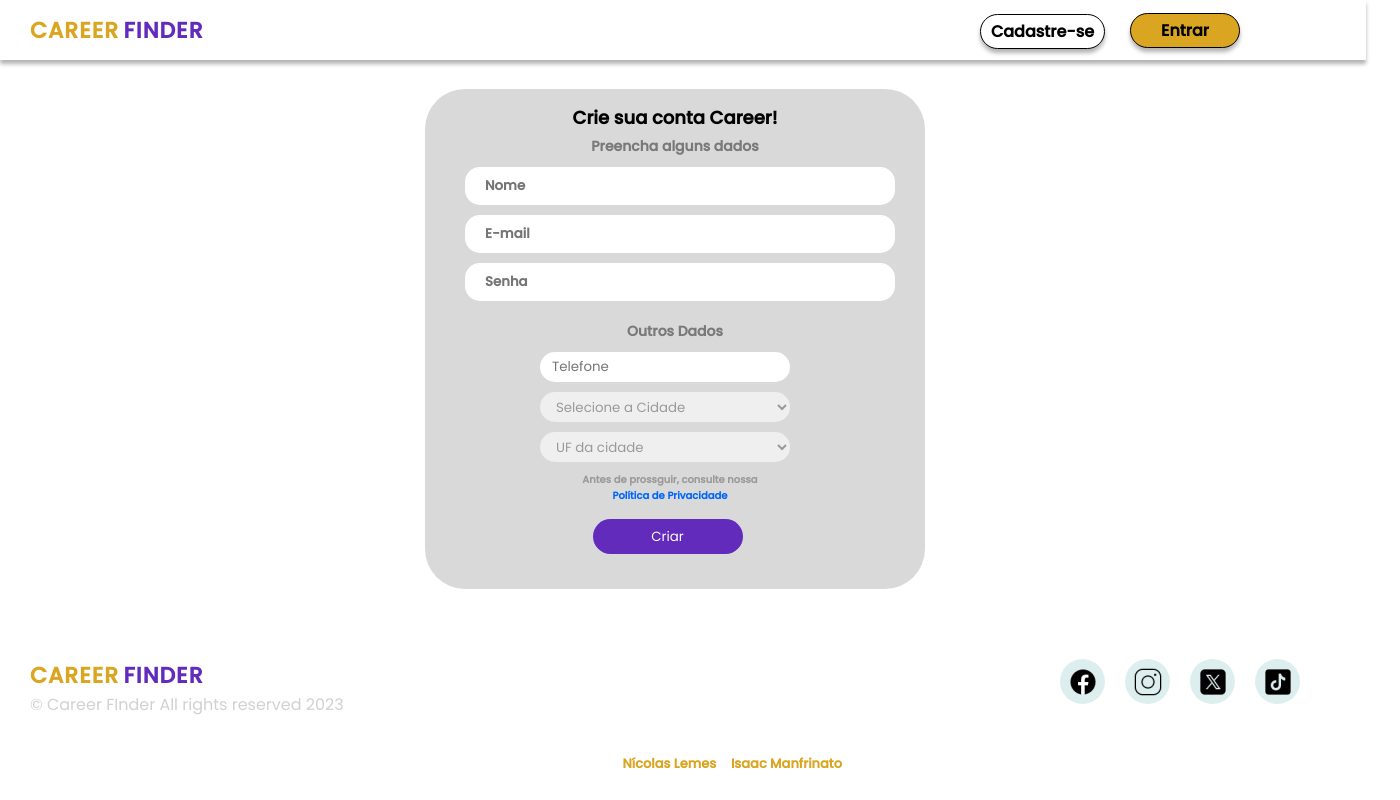
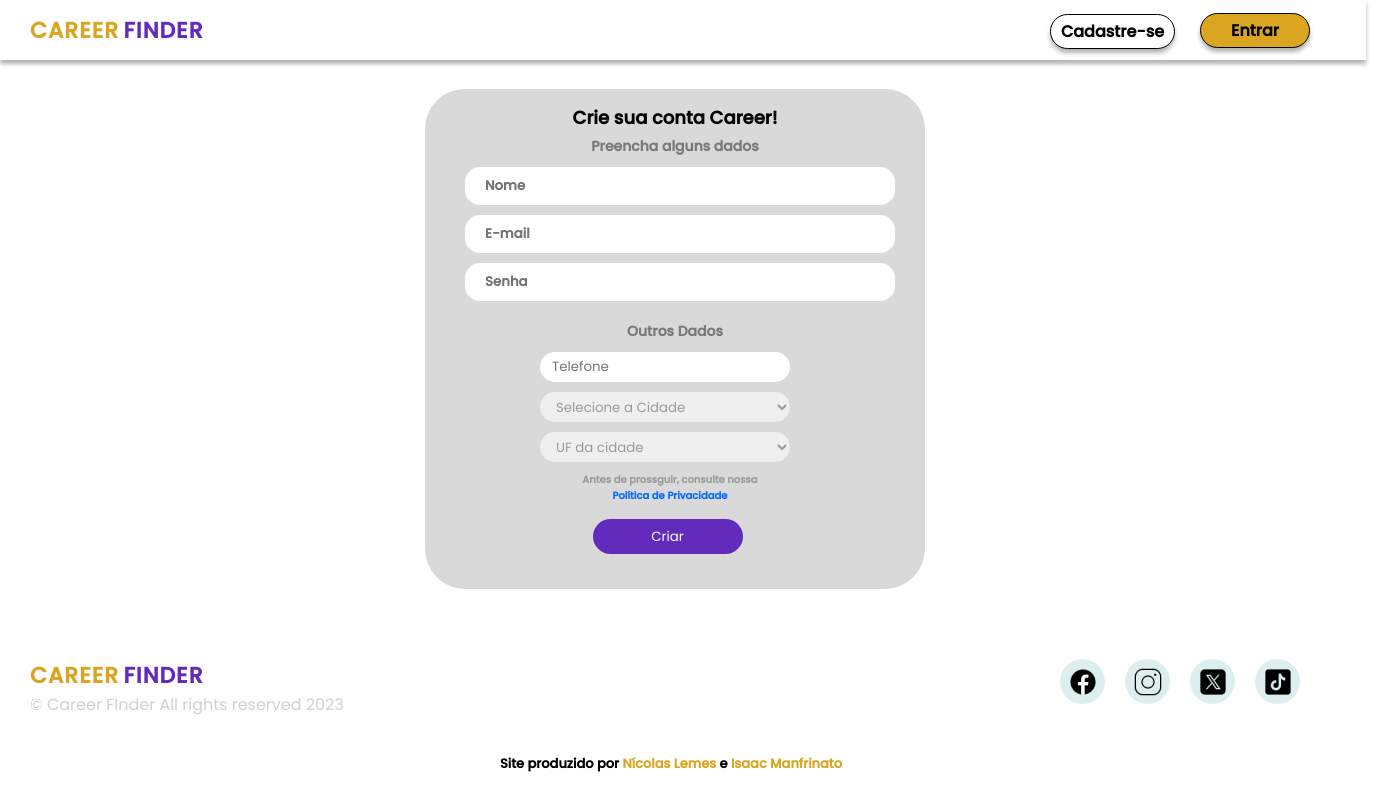
Before and after one commit to Nic-Lemes/career-finder, a PHP site: page /html/sign-up.html in a window 1400 px wide. Run offline with PHP 8.4, Linux system fonts and the light colour scheme.

Commit message:
register for desktop done

```diff
--- a/css/sign-up.css
+++ b/css/sign-up.css
@@ -61,7 +61,7 @@ body {
   text-align: center;
   border-radius: 20px;
   border: 1px solid black;
-  margin-left: 900px;
+  margin-left: 970px;
   padding: 4px;
   box-shadow: 0px 4px 4px rgba(0, 0, 0, 0.30);
   stroke: #000;
@@ -73,7 +73,7 @@ a#sign-up.account {
   margin-top: -46px;
   display: flex;
   justify-content: center;
-  margin-left: 980px;
+  margin-left: 1050px;
   background: #FFF;
 }
 
@@ -186,6 +186,7 @@ a#sign-up.account {
   text-align: center;
   margin-left: -800px;
   font-size: 13px;
+  color: #000;
 }
 
 #names a {
```
